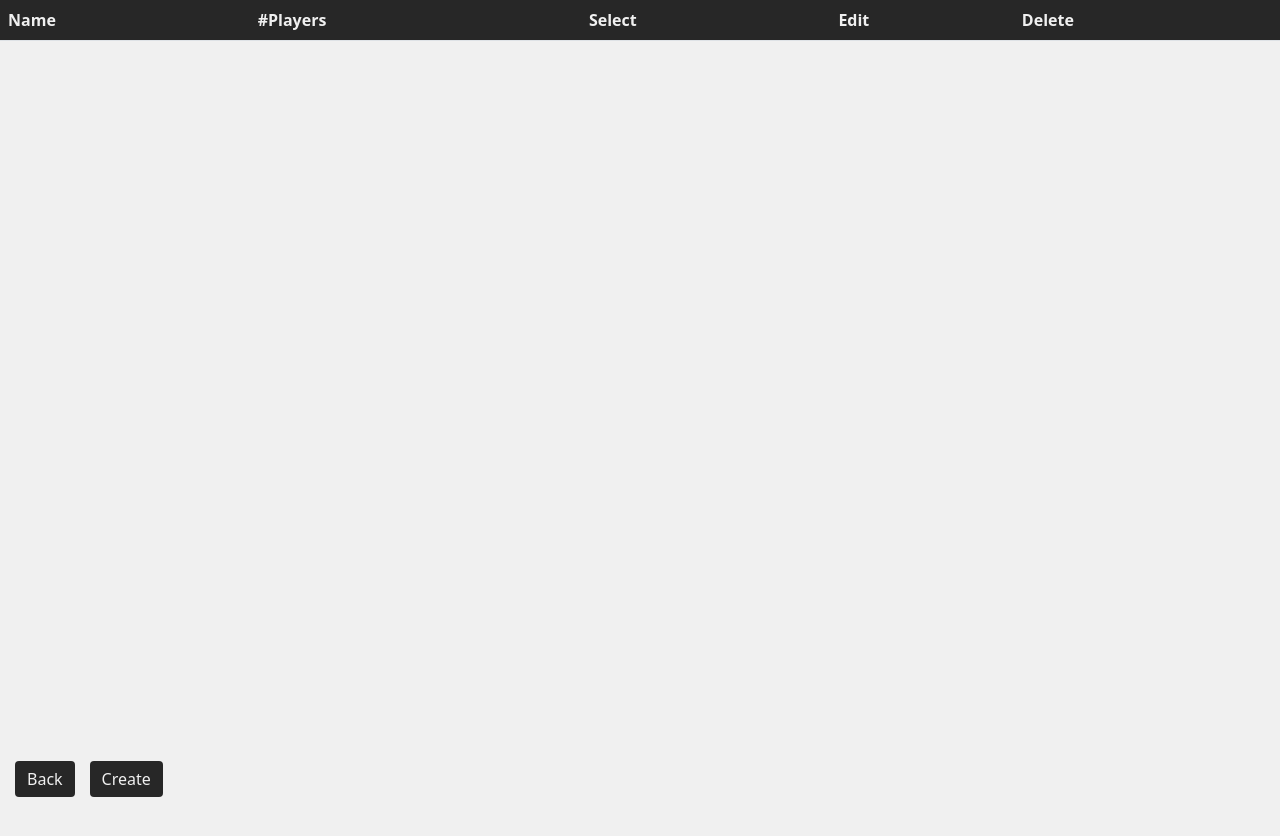
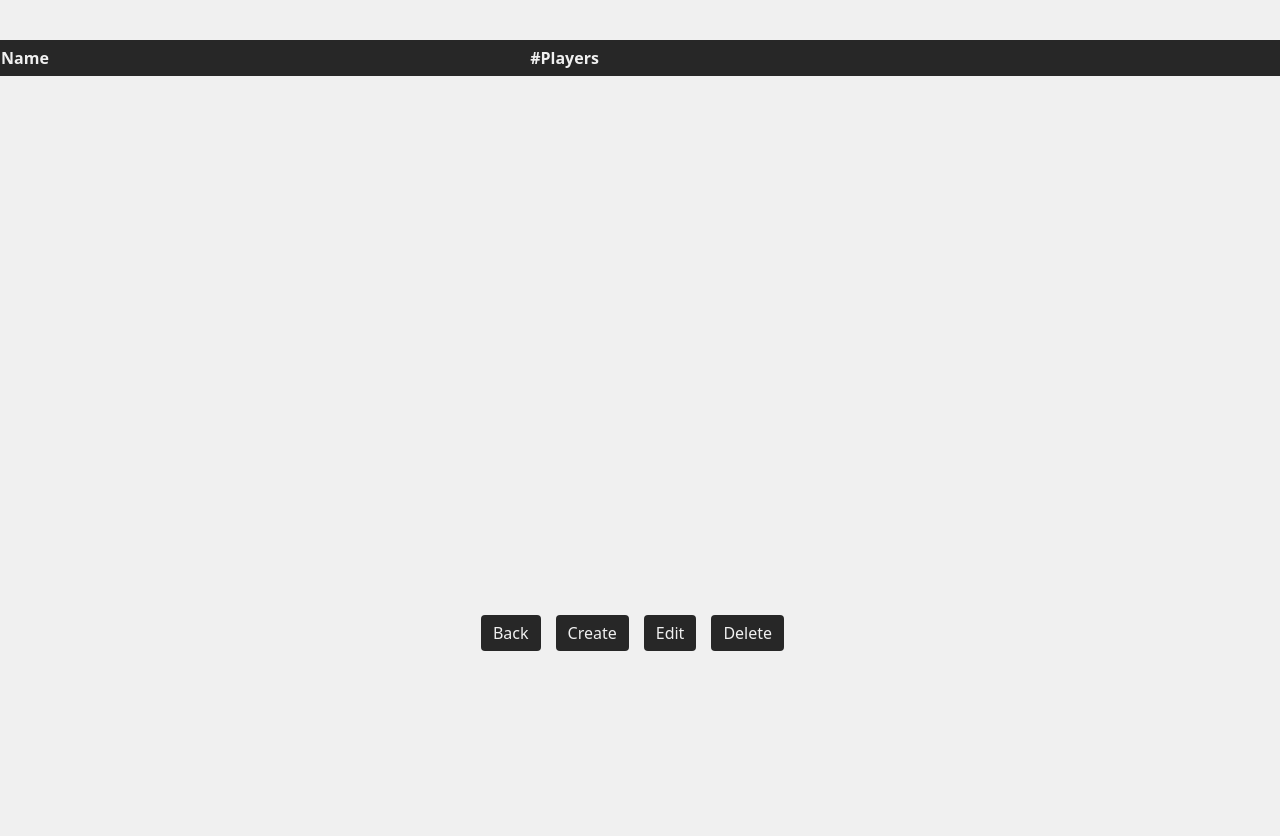
Before and after one commit to pmroczko/mafia-ui, a React (Create React App) app: page /admin in a window 1280 px wide. Both pictures are taken after a click on the icon 1087 px from the left and 60 px from the top of the page. Shown: the top 836 px of the page. Before the commit the page ends 800 px from the top, so only its background shows below. Built offline with nearby package versions, Linux system fonts and the light colour scheme.

Commit message:
Fix admin scenarios view.

```diff
--- a/src/components/Footer.js
+++ b/src/components/Footer.js
@@ -1,6 +1,6 @@
 import { Button } from "react-bootstrap";
 
-const Footer = ({ isAdmin = false, buttons }) => {
+const Footer = ({ isAdmin = false, buttons, className = 'mafia-footer' }) => {
   const buttonArray = buttons.map((button, idx) => (
     (button.admin !== true || isAdmin === true) &&
     < Button
@@ -12,7 +12,7 @@ const Footer = ({ isAdmin = false, buttons }) => {
     </Button>
   ));
 
-  return <div className='mafia-footer'>{buttonArray}</div>;
+  return <div className={className}>{buttonArray}</div>;
 };
 
 export default Footer;
--- a/src/components/_components.scss
+++ b/src/components/_components.scss
@@ -11,24 +11,29 @@
   position: sticky;
   top: 0px;
   color: $secondary-color;
+
   .hamburger-button-container {
     position: absolute;
     left: 10px;
     top: 10px;
+
     .hamburger-button {
       width: 30px;
     }
   }
+
   .header-text-container {
     position: relative;
     width: 75%;
     left: 10%;
     top: 8px;
     height: 45px;
+
     .header {
       font-size: 30px;
       font-weight: bold;
     }
+
     .sub-header {
       font-size: 24px;
     }
@@ -41,8 +46,21 @@
   position: fixed;
   margin: 0 0 0 0;
   bottom: 3px;
+
   button {
     margin: 0 0 0 15px;
+  }
+}
+
+.mafia-footer-admin {
+  // display: block;
+  text-align: center;
+  position: sticky;
+  margin: 15px 0 0 0;
+  bottom: 3px;
+
+  button {
+    margin: 0 15px 0 0;
   }
 }
 
@@ -53,10 +71,11 @@
 }
 
 .help-roles-container {
-  display:flex;
-  flex-direction:horizontal;
+  display: flex;
+  flex-direction: horizontal;
+
   span {
-    width:50%;
+    width: 50%;
   }
 }
 
@@ -71,26 +90,30 @@
 }
 
 .mafia-status-table {
-  border:3px solid grey;
-  td,th {
-    border:3px solid grey;
-    padding:0 5px 0 5px;
+  border: 3px solid grey;
+
+  td,
+  th {
+    border: 3px solid grey;
+    padding: 0 5px 0 5px;
   }
-  .role-cell {
-  }
+
+  .role-cell {}
+
   .name-cell {
     color: $selected-color;
     font-weight: bolder;
   }
+
   .mafia-player-dead {
     color: $secondary-color;
   }
 }
 
 .menu-background {
-  width:100vw;
-  height:100vh;
-  z-index:10;
+  width: 100vw;
+  height: 100vh;
+  z-index: 10;
 }
 
 .menu-container {
@@ -99,12 +122,15 @@
   top: 50px;
   width: 75%;
   height: 450px;
-  background-color: $teriary-color; /* The navigation menu links */
+  background-color: $teriary-color;
+  /* The navigation menu links */
   border-radius: 25px;
   opacity: 0.98;
+
   h1 {
     color: $primary-color;
   }
+
   a {
     padding: 6px;
     margin-left: 40px;
@@ -117,14 +143,15 @@
     width: 200px;
     height: 60px;
   }
+
   .menu-link-selected {
     background-color: $selected-color;
   }
 }
 
 .mafia-modal-confirm-container {
-  font-size:20px;
-  text-align:center;
+  font-size: 20px;
+  text-align: center;
 }
 
 .mafia-info-label {
@@ -134,101 +161,117 @@
 }
 
 .mafia-player-dead {
-  text-decoration:line-through;
+  text-decoration: line-through;
 }
+
 .mafia-role-dead {
   font-weight: bolder;
   color: $selected-color;
 }
+
 .dead-min-icon-container {
-  text-align:left;
+  text-align: left;
+
   .dead-min-icon {
-    width:20px;;
+    width: 20px;
+    ;
   }
 
 }
+
 .admin-roles-shuffle {
-  display:flex;
+  display: flex;
   flex-direction: row;
-  align-items:center;
+  align-items: center;
   justify-content: center;
-  margin-top:10px;
+  margin-top: 10px;
+
   &-label {
-    padding-left:10px;
+    padding-left: 10px;
     font-size: 30px;
   }
 }
 
 .mafia-modal-close {
-  position:absolute;
-  right:10px;
+  position: absolute;
+  right: 10px;
 }
 
 .mafia-validation-message {
-  height:40px;
-  color:red;
-  font-weight:bolder;
+  height: 40px;
+  color: red;
+  font-weight: bolder;
   padding: 0 5px 0 5px;
 }
 
 .mafia-labeled-input {
-  display:flex;
+  display: flex;
   flex-direction: column;
-  text-align:left;
-  margin-left:15%;
-  margin-top:10px;
-  &--input{
-    width:80%;
-    font-size:25px;
+  text-align: left;
+  margin-left: 15%;
+  margin-top: 10px;
+
+  &--input {
+    width: 80%;
+    font-size: 25px;
   }
+
   &--button {
-    margin-left:10px;
+    margin-left: 10px;
   }
 }
 
 .mafia-centered {
-  text-align:center;
+  text-align: center;
 }
 
 .mafia-scep {
-  &-container{
+  &-container {
     // position:absolute;
-    display:block;
-    height:85%;
-    width:100%;
+    display: block;
+    height: 85%;
+    width: 100%;
     content-visibility: auto;
   }
+
   &-button-container {
     // position:absolute;
-    bottom:0;
+    bottom: 0;
+
     .mafia-button {
-      left:100px;
-      bottom:0;
+      left: 100px;
+      bottom: 0;
     }
   }
+
   &-role-input {
-    width:90%;
+    width: 90%;
   }
-  &-row{
-    margin-left:10px;
-    font-size:20px;
-    display:flex;
-    flex-direction:row;
+
+  &-row {
+    margin-left: 10px;
+    font-size: 20px;
+    display: flex;
+    flex-direction: row;
   }
+
   &-separator {
-    font-weight:bolder;
-    font-size:24px;
+    font-weight: bolder;
+    font-size: 24px;
   }
-  &-input{
-    margin-left:auto;
+
+  &-input {
+    margin-left: auto;
+
     &-container {
-      display:flex;
+      display: flex;
       flex-direction: column;
-      height:100%;
-      overflow:auto;
+      height: 100%;
+      overflow: auto;
     }
-    &-short{
-      width:140px;
+
+    &-short {
+      width: 140px;
 
     }
   }
--- a/src/views/_views.scss
+++ b/src/views/_views.scss
@@ -1,6 +1,7 @@
 .admin-container,
 .help-container {
   text-align: center;
+
   .admin-button-container {
     width: 75%;
     margin-left: 12%;
@@ -16,8 +17,10 @@
   overflow: auto;
   width: 100%;
   top: 55px;
+
   ul {
     list-style-type: none;
+
     li {
       font-weight: bold;
       font-size: 22px;
@@ -29,13 +32,16 @@
 
 .mafia-role-modal {
   font-size: 18px;
+
   h1 {
     text-align: center;
   }
-   .mafia-role-header {
+
+  .mafia-role-header {
     text-align: center;
     font-size: 20px;
   }
+
   .mafia-role-subheader {
     text-align: center;
     font-size: 18px;
@@ -53,24 +59,72 @@
 }
 
 .lobby-users-container,
-.players-container,
-.scenarios-container {
+.players-container {
   overflow: auto;
   // position: fixed;
   width: 100%;
   height: 82%;
   top: 55px;
+
   thead {
     position: sticky;
     top: 0px;
     background-color: $secondary-color;
     color: $primary-color;
   }
+
   tbody {
     color: $secondary-color;
+
     .lobby-users-current-user {
       color: $selected-color;
     }
+
+    .selected-scenario {
+      background-color: grey;
+    }
+  }
+}
+
+.scenarios-container {
+  height: 70vh;
+  position: relative;
+  overflow: scroll;
+  margin-top: 40px;
+}
+
+.scenarios-table {
+  overflow: hidden;
+  position: relative;
+  width: 100%;
+  height: 100%;
+
+  thead {
+    position: relative;
+    top: 0px;
+    background-color: $secondary-color;
+    color: $primary-color;
+  }
+
+  tbody {
+    color: $secondary-color;
+
+    .lobby-users-current-user {
+      color: $selected-color;
+    }
+
+    .selected-scenario {
+      background-color: grey;
+    }
+  }
+
+  td {
+    overflow: hidden;
+  }
+
+  tr {
+    height: 36px;
+    border-bottom: thin solid;
   }
 }
 
--- a/src/views/admin/ScenarioEditor.js
+++ b/src/views/admin/ScenarioEditor.js
@@ -8,22 +8,23 @@ import Footer from "../../components/Footer";
 
 const ScenarioEditor = ({ onSelected, setAdminSubPage }) => {
     const [isVisible, setIsVisible] = useState(true);
-    const [selectedName, setselectedName] = useState(null);
+    const [editedScenarioName, setEditedScenarioName] = useState(null);
+    const [selectedScenarioName, setSelectedScenarioName] = useState(null);
     const [scenarios, setScenarios] = useState([]);
     const toggleVisibility = () => { setIsVisible(!isVisible) };
 
     useEffect(() => {
         setScenarios(DataController.GetAllScenarios());
-    }, [selectedName]);
-
+    }, [editedScenarioName]);
 
     const selectScenario = (name) => {
         console.log(`Selected ${name} scenario`);
+        setSelectedScenarioName(name == selectedScenarioName ? null : name)
         onSelected && onSelected(name);
     }
     const editScenario = (name) => {
         console.log(`Editing ${name} scenario`);
-        setselectedName(name);
+        setEditedScenarioName(name);
     }
 
     const deleteScenario = (name) => {
@@ -39,19 +40,11 @@ const ScenarioEditor = ({ onSelected, setAdminSubPage }) => {
             const s = scenarios[i];
             const pos = i;
             const name = s.name;
-            ret.push(<tr key={name}>
+            ret.push(
+                <tr key={name} onClick={() => selectScenario(name)} className={name == selectedScenarioName ? "selected-scenario" : ""} >
                     <td>{s.name}</td>
                     <td className='mafia-centered'>{s.raw_scenario.length}</td>
-                <td className='mafia-centered'>
-                    <GiConfirmed style={iconStyle} onClick={() => selectScenario(name)} />
-                </td>
-                <td className='mafia-centered'>
-                    <BsPencilFill style={iconStyle} onClick={() => editScenario(name)} />
-                </td>
-                <td className='mafia-centered'>
-                    <MdDelete style={iconStyle} onClick={() => deleteScenario(name)} />
-                </td>
-            </tr>)
+                </tr >)
         }
         return ret;
     }
@@ -65,41 +58,48 @@ const ScenarioEditor = ({ onSelected, setAdminSubPage }) => {
             text: "Create",
             callback: () => { createNew() }
         },
+        {
+            text: "Edit",
+            callback: () => { editScenario(selectedScenarioName) }
+        },
+        {
+            text: "Delete",
+            callback: () => { deleteScenario(selectedScenarioName) }
+        },
     ]
 
     const tableView = () => {
         return (
+            <div>
                 <div className="scenarios-container">
-                <table className='table'>
+                    <table className="scenarios-table">
                         <thead>
                             <tr>
                                 <th scope='col'>Name</th>
                                 <th scope='col'>#Players</th>
-                            <th scope='col'>Select</th>
-                            <th scope='col'>Edit</th>
-                            <th scope='col'>Delete</th>
                             </tr>
                         </thead>
                         <tbody>
                             {GetAllScenarios()}
                         </tbody>
                     </table>
-                <Footer buttons={editorFooterButtons} />
-            </div>)
+                </div>
+                <Footer buttons={editorFooterButtons} className='mafia-footer-admin' />
+            </div >)
     }
 
     const createNew = () => {
-        setselectedName('NewScenario');
+        setEditedScenarioName('NewScenario');
     }
 
     const editorView = () => {
         return (
-            <ScenarioEditPage name={selectedName} goBack={() => setselectedName(null)} />
+            <ScenarioEditPage name={editedScenarioName} goBack={() => setEditedScenarioName(null)} />
         )
     }
 
     return <div>
-        {isVisible && (selectedName == null ? tableView() : editorView())}
+        {isVisible && (editedScenarioName == null ? tableView() : editorView())}
     </div>
 }
 
```
Lines whose indentation alone changed are shown as unchanged.
